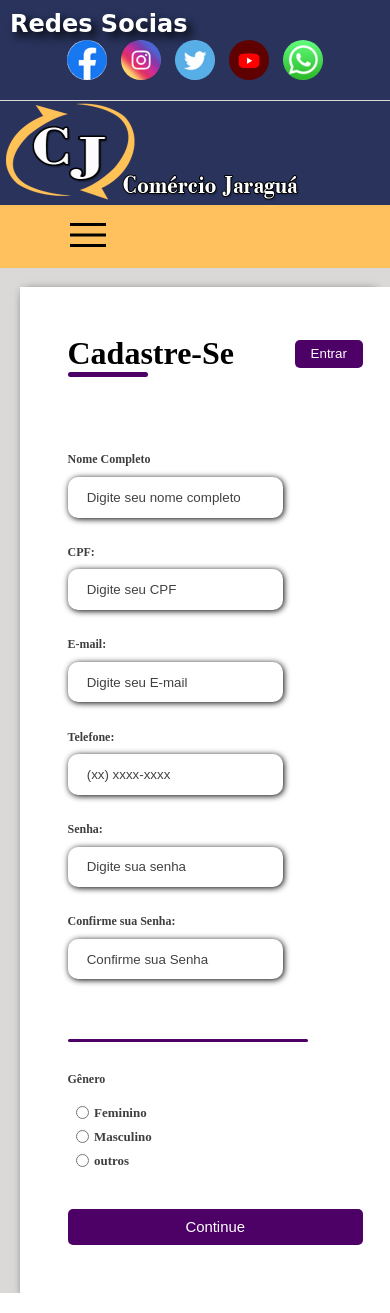
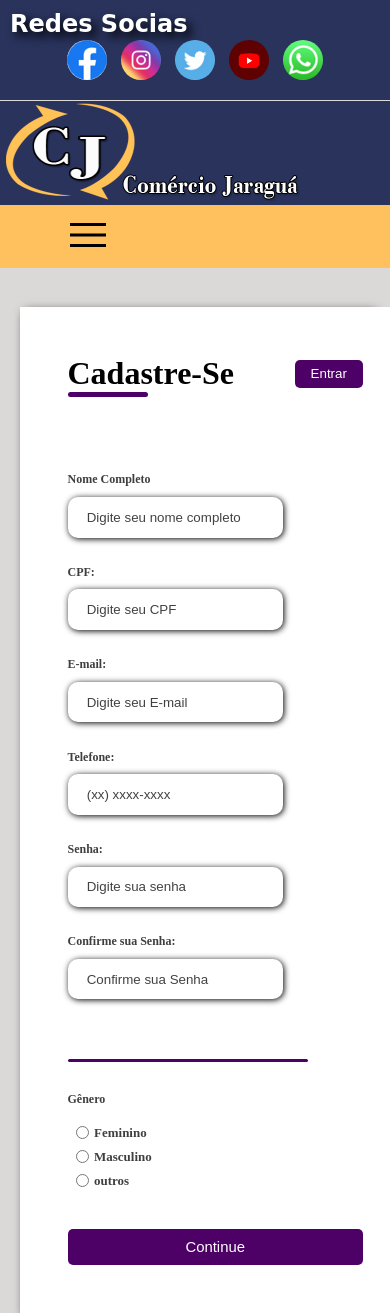
Before and after one commit to Daniloalmeid/comerciosjaragua, a PHP site: page /cashback.html in a window 390 px wide. Run offline with PHP 8.4, Linux system fonts and the light colour scheme; some web fonts are replaced.

Commit message:
Update cadastro.css

```diff
--- a/styles/cadastro.css
+++ b/styles/cadastro.css
@@ -327,7 +327,7 @@ img.redes1:hover{
    .containercadastro{
     width: 90%;
     height: auto;
-    margin-top: 200px;
+    margin-top: 240px;
 
    }
    .input-group{
```
